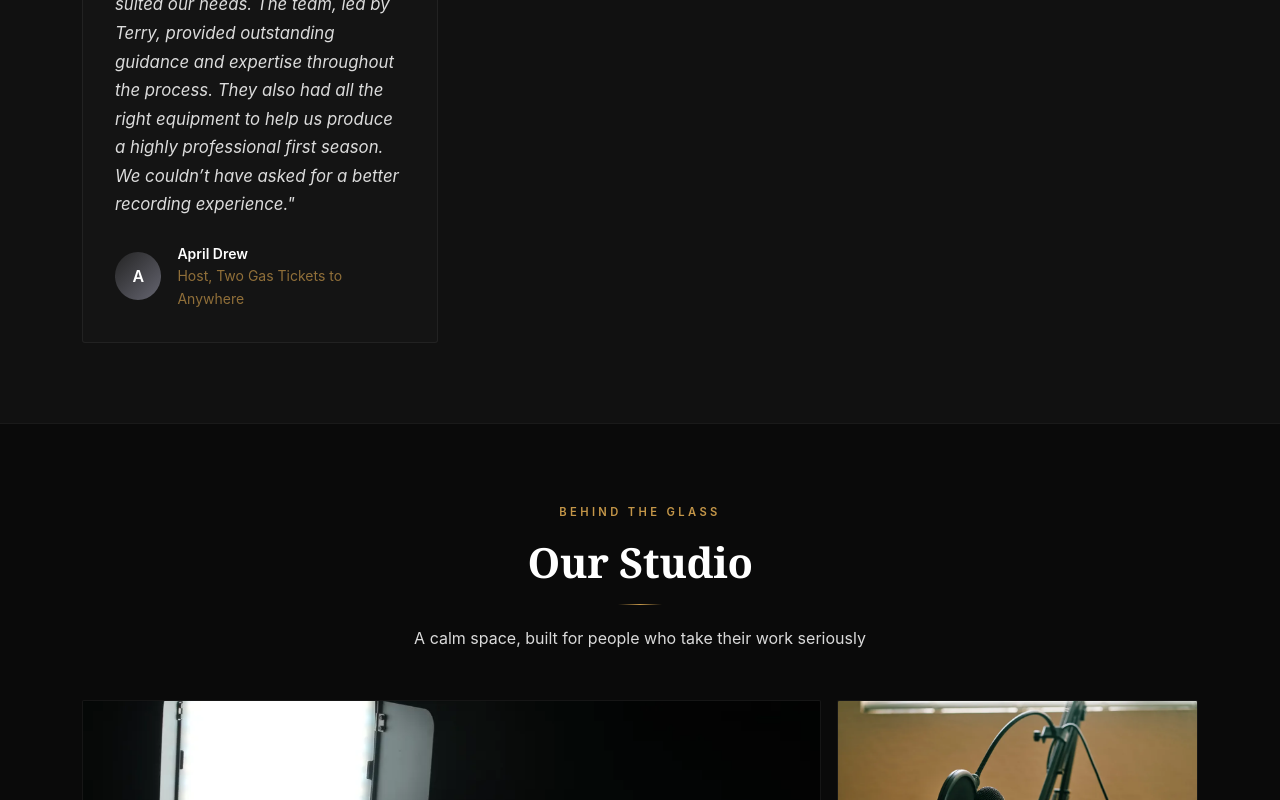
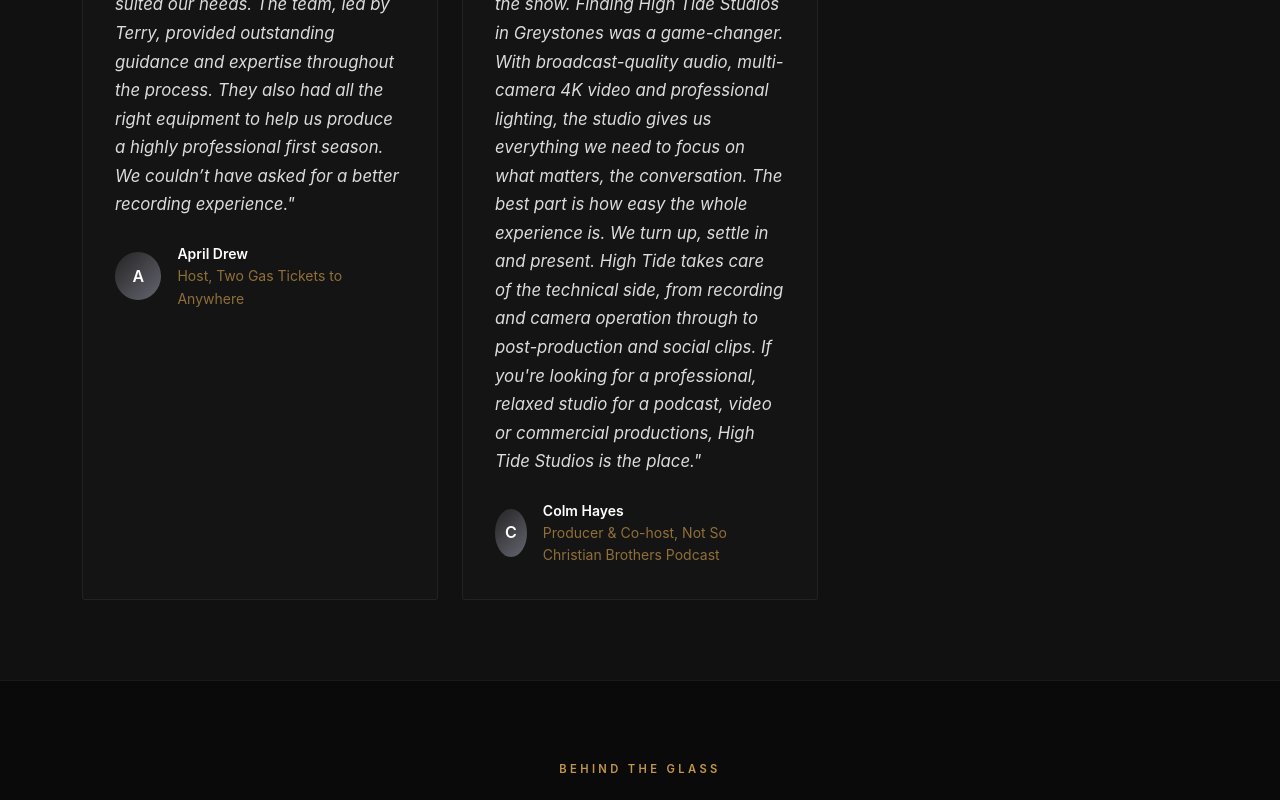
Before and after one commit to TerryLoc/high-tide-studios, a React (Create React App) app: page / in a window 1280 px wide. Shown: the part 3787-4587 px from the top of the page. Built offline with nearby package versions, Linux system fonts and the light colour scheme.

Commit message:
refactor: format quotes in testimonials for consistency and clarity

```diff
--- a/src/data/testimonials.js
+++ b/src/data/testimonials.js
@@ -11,10 +11,17 @@
 export const testimonials = Object.freeze([
   {
     id: 1,
-    quote:
-      'We recorded Season 1 of Two Gas Tickets to Anywhere at High Tide Studios earlier this year. After exploring several recording studios, we felt that the intimacy and location of High Tide perfectly suited our needs. The team, led by Terry, provided outstanding guidance and expertise throughout the process. They also had all the right equipment to help us produce a highly professional first season. We couldn’t have asked for a better recording experience.',
+    quote: `We recorded Season 1 of Two Gas Tickets to Anywhere at High Tide Studios earlier this year. After exploring several recording studios, we felt that the intimacy and location of High Tide perfectly suited our needs. The team, led by Terry, provided outstanding guidance and expertise throughout the process. They also had all the right equipment to help us produce a highly professional first season. We couldn’t have asked for a better recording experience.`,
     author: 'April Drew',
     role: 'Host, Two Gas Tickets to Anywhere',
+    rating: 5,
+  },
+  {
+    id: 2,
+    quote:
+      "Having spent decades in national radio, I'm probably a little particular when it comes to sound, acoustics and production. When we launched Not So Christian Brothers, we knew we needed a professional home for the show.\n\nFinding High Tide Studios in Greystones was a game-changer.\n\nWith broadcast-quality audio, multi-camera 4K video and professional lighting, the studio gives us everything we need to focus on what matters, the conversation.\n\nThe best part is how easy the whole experience is. We turn up, settle in and present. High Tide takes care of the technical side, from recording and camera operation through to post-production and social clips.\n\nIf you're looking for a professional, relaxed studio for a podcast, video or commercial productions, High Tide Studios is the place.",
+    author: 'Colm Hayes',
+    role: 'Producer & Co-host, Not So Christian Brothers Podcast',
     rating: 5,
   },
 ]);
```
